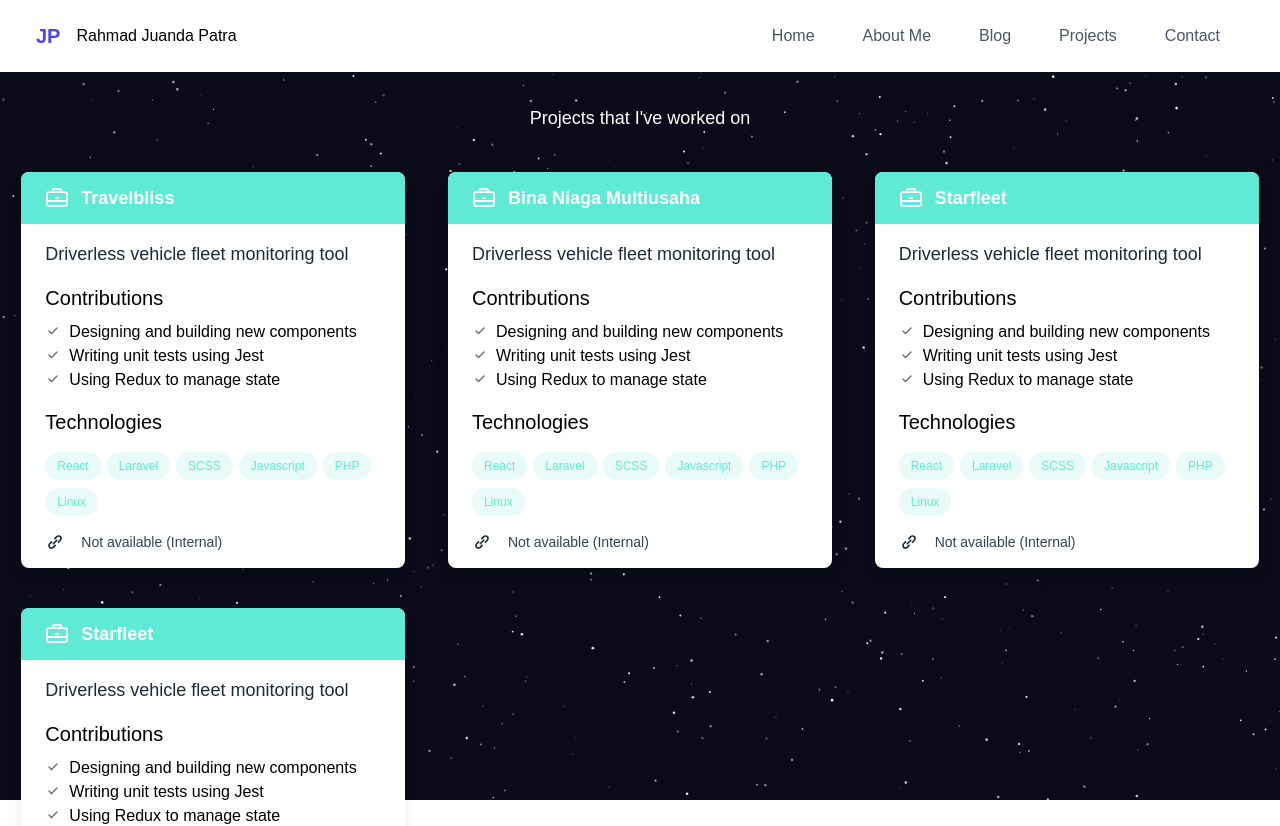
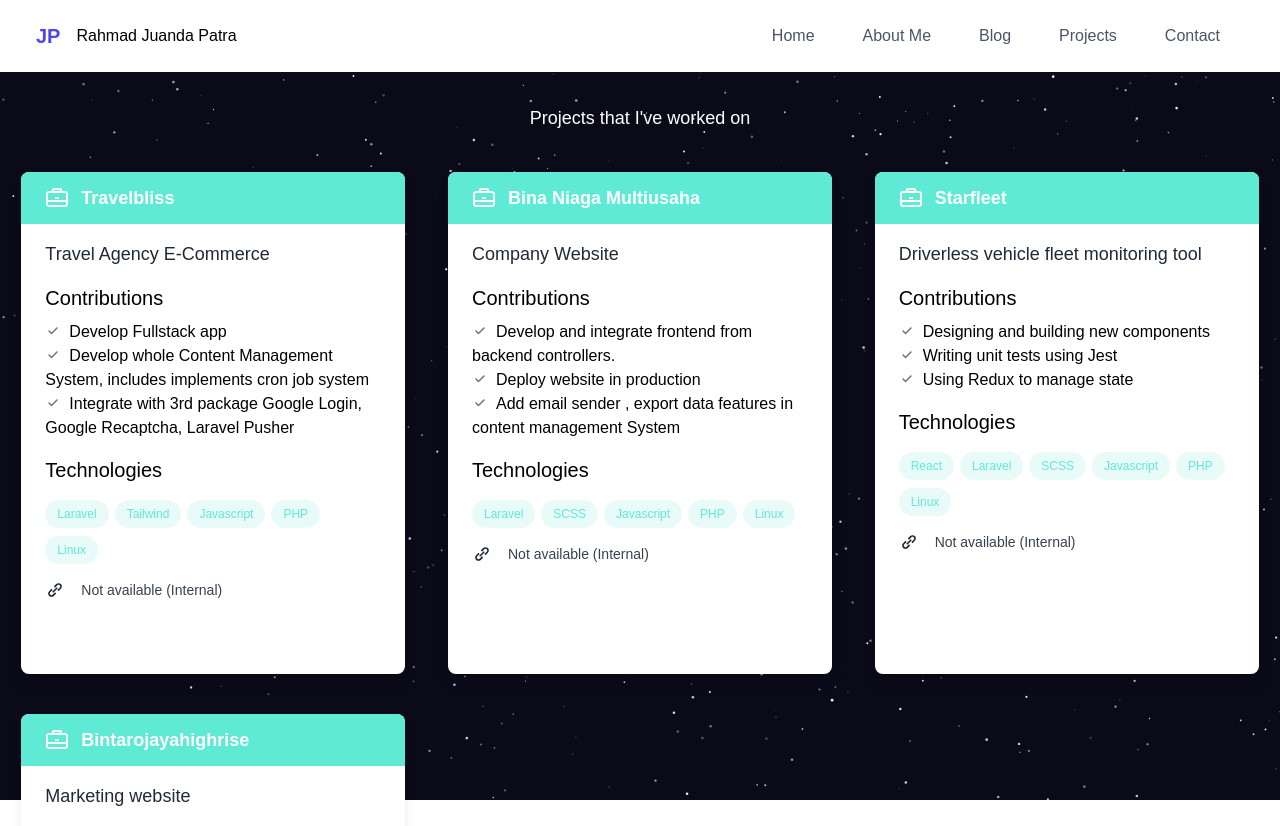
Before and after one commit to JuandaPatra/new-portofolio, a React (Create React App) app: page /project in a window 1280 px wide. Shown: the top 826 px of the page. Built offline with nearby package versions, Linux system fonts and the light colour scheme.

Commit message:
update portfolio

```diff
--- a/src/pages/contact/index.jsx
+++ b/src/pages/contact/index.jsx
@@ -69,6 +69,7 @@ function Contact() {
                 <input
                   id="1"
                   type="text"
+                  placeholder='input your name'
                   value={state.name} onChange={(e)=>namehandleChange(e)}
                   class="peer h-10 w-full rounded-md bg-gray-50 px-4 font-thin outline-none drop-shadow-sm transition-all duration-200 ease-in-out focus:bg-white focus:ring-2 focus:ring-blue-400"
                 />
@@ -85,6 +86,7 @@ function Contact() {
                 <input
                   id="1"
                   type="email"
+                  placeholder='input your email'
                   value={state.email} onChange={(e)=>emailhandleChange(e)}
                   class="peer h-10 w-full rounded-md bg-gray-50 px-4 font-thin outline-none drop-shadow-sm transition-all duration-200 ease-in-out focus:bg-white focus:ring-2 focus:ring-blue-400"
                 />
@@ -102,6 +104,7 @@ function Contact() {
                 id="1"
                 cols="30"
                 rows="10"
+                placeholder='write your messages'
                 value={state.message} onChange={(e)=>messagehandleChange(e)}
                 className="w-full lg:w-[98%] rounded-md bg-gray-50 px-4 font-thin outline-none drop-shadow-sm transition-all duration-200 ease-in-out focus:bg-white focus:ring-2 focus:ring-blue-400"
               ></textarea>
--- a/src/pages/project/index.jsx
+++ b/src/pages/project/index.jsx
@@ -1,11 +1,12 @@
 function Project() {
   return (
     <>
-      <h3 className="text-white text-center text-lg mb-5 lg:mb-10" >Projects that I've worked on</h3>
+      <h3 className="text-white text-center text-lg mb-5 lg:mb-10">
+        Projects that I've worked on
+      </h3>
 
       <div className=" px-3 lg:px-0 ">
         <div className="flex flex-row flex-wrap">
-
           <div className="basis-full md:basis-1/2 lg:basis-1/3 mb-10 ">
             <div class="group max-w-sm w-full lg:w-96 mx-auto overflow-hidden bg-white rounded-lg shadow-lg dark:bg-gray-800">
               <div class="flex items-center px-6 py-3  bg-teal-300 dark:bg-white">
@@ -26,12 +27,11 @@ function Project() {
                   Travelbliss
                 </div>
               </div>
-              <div class="px-6 py-4">
+              <div class="px-6 py-4 h-[450px]">
                 <h1 class="text-lg text-gray-800 dark:text-white flex">
-                  Driverless vehicle fleet monitoring tool
+                  Travel Agency E-Commerce
                 </h1>
                 <h3 class="mt-4 mb-2 dark:text-gray-100 text-xl">
-
                   Contributions
                 </h3>
                 <div class="grid">
@@ -49,7 +49,7 @@ function Project() {
                         <path d="M20 6L9 17l-5-5"></path>
                       </svg>
                     </span>
-                    Designing and building new components
+                    Develop Fullstack app
                   </div>
                   <div class="dark:text-gray-400">
                     <span class="text-gray-500 dark:text-gray-50 w-4 h-4 mr-2 rounded-full inline-flex items-center justify-center">
@@ -65,7 +65,8 @@ function Project() {
                         <path d="M20 6L9 17l-5-5"></path>
                       </svg>
                     </span>
-                    Writing unit tests using Jest
+                    Develop whole Content Management System, includes implements
+                    cron job system
                   </div>
                   <div class="dark:text-gray-400">
                     <span class="text-gray-500 dark:text-gray-50 w-4 h-4 mr-2 rounded-full inline-flex items-center justify-center">
@@ -81,7 +82,8 @@ function Project() {
                         <path d="M20 6L9 17l-5-5"></path>
                       </svg>
                     </span>
-                    Using Redux to manage state
+                    Integrate with 3rd package Google Login, Google Recaptcha,
+                    Laravel Pusher
                   </div>
                 </div>
                 <h3 class="mt-4 mb-2 dark:text-gray-100 text-xl">
@@ -94,17 +96,12 @@ function Project() {
                 >
                   <li className="mr-1.5 mt-2">
                     <div className="flex items-center rounded-full bg-teal-400/10 px-3 py-1 text-xs font-medium leading-5 text-teal-300 ">
-                        React
-                      </div>
-                    </li>
-                    <li className="mr-1.5 mt-2">
-                      <div className="flex items-center rounded-full bg-teal-400/10 px-3 py-1 text-xs font-medium leading-5 text-teal-300 ">
                       Laravel
                     </div>
                   </li>
                   <li className="mr-1.5 mt-2">
                     <div className="flex items-center rounded-full bg-teal-400/10 px-3 py-1 text-xs font-medium leading-5 text-teal-300 ">
-                        SCSS
+                      Tailwind
                     </div>
                   </li>
                   <li className="mr-1.5 mt-2">
@@ -122,7 +119,6 @@ function Project() {
                       Linux
                     </div>
                   </li>
-
                 </ul>
                 <div class="flex items-center mt-4 text-gray-700 dark:text-gray-200">
                   <a class="mr-2 text-gray-800 cursor-pointer dark:text-gray-400 hover:text-gray-700 dark:hover:text-gray-300">
@@ -165,9 +161,9 @@ function Project() {
                   Bina Niaga Multiusaha
                 </div>
               </div>
-              <div class="px-6 py-4">
+              <div class="px-6 py-4 h-[450px]">
                 <h1 class="text-lg text-gray-800 dark:text-white flex">
-                  Driverless vehicle fleet monitoring tool
+                  Company Website
                 </h1>
                 <h3 class="mt-4 mb-2 dark:text-gray-100 text-xl">
                   Contributions
@@ -187,7 +183,7 @@ function Project() {
                         <path d="M20 6L9 17l-5-5"></path>
                       </svg>
                     </span>
-                    Designing and building new components
+                    Develop and integrate frontend from backend controllers.
                   </div>
                   <div class="dark:text-gray-400">
                     <span class="text-gray-500 dark:text-gray-50 w-4 h-4 mr-2 rounded-full inline-flex items-center justify-center">
@@ -203,7 +199,7 @@ function Project() {
                         <path d="M20 6L9 17l-5-5"></path>
                       </svg>
                     </span>
-                    Writing unit tests using Jest
+                    Deploy website in production
                   </div>
                   <div class="dark:text-gray-400">
                     <span class="text-gray-500 dark:text-gray-50 w-4 h-4 mr-2 rounded-full inline-flex items-center justify-center">
@@ -219,7 +215,8 @@ function Project() {
                         <path d="M20 6L9 17l-5-5"></path>
                       </svg>
                     </span>
-                    Using Redux to manage state
+                    Add email sender , export data features in content
+                    management System
                   </div>
                 </div>
                 <h3 class="mt-4 mb-2 dark:text-gray-100 text-xl">
@@ -230,11 +227,6 @@ function Project() {
                   className="mt-2 flex flex-wrap"
                   aria-label="Technologies used"
                 >
-                    <li className="mr-1.5 mt-2">
-                      <div className="flex items-center rounded-full bg-teal-400/10 px-3 py-1 text-xs font-medium leading-5 text-teal-300 ">
-                        React
-                      </div>
-                    </li>
                   <li className="mr-1.5 mt-2">
                     <div className="flex items-center rounded-full bg-teal-400/10 px-3 py-1 text-xs font-medium leading-5 text-teal-300 ">
                       Laravel
@@ -260,7 +252,6 @@ function Project() {
                       Linux
                     </div>
                   </li>
-
                 </ul>
                 <div class="flex items-center mt-4 text-gray-700 dark:text-gray-200">
                   <a class="mr-2 text-gray-800 cursor-pointer dark:text-gray-400 hover:text-gray-700 dark:hover:text-gray-300">
@@ -302,7 +293,7 @@ function Project() {
                   Starfleet
                 </div>
               </div>
-              <div class="px-6 py-4">
+              <div class="px-6 py-4 h-[450px]">
                 <h1 class="text-lg text-gray-800 dark:text-white flex">
                   Driverless vehicle fleet monitoring tool
                 </h1>
@@ -398,7 +389,6 @@ function Project() {
                       Linux
                     </div>
                   </li>
-
                 </ul>
                 <div class="flex items-center mt-4 text-gray-700 dark:text-gray-200">
                   <a class="mr-2 text-gray-800 cursor-pointer dark:text-gray-400 hover:text-gray-700 dark:hover:text-gray-300">
@@ -437,12 +427,12 @@ function Project() {
                   ></path>
                 </svg>
                 <div class="mx-3 text-lg font-semibold text-white dark:text-gray-800">
-                  Starfleet
+                  Bintarojayahighrise
                 </div>
               </div>
-              <div class="px-6 py-4">
+              <div class="px-6 py-4 h-[450px]">
                 <h1 class="text-lg text-gray-800 dark:text-white flex">
-                  Driverless vehicle fleet monitoring tool
+                  Marketing website
                 </h1>
                 <h3 class="mt-4 mb-2 dark:text-gray-100 text-xl">
                   {" "}
@@ -463,7 +453,7 @@ function Project() {
                         <path d="M20 6L9 17l-5-5"></path>
                       </svg>
                     </span>
-                    Designing and building new components
+                    Maintaining anchestor code
                   </div>
                   <div class="dark:text-gray-400">
                     <span class="text-gray-500 dark:text-gray-50 w-4 h-4 mr-2 rounded-full inline-flex items-center justify-center">
@@ -479,7 +469,7 @@ function Project() {
                         <path d="M20 6L9 17l-5-5"></path>
                       </svg>
                     </span>
-                    Writing unit tests using Jest
+                    Add styling css based on new design
                   </div>
                   <div class="dark:text-gray-400">
                     <span class="text-gray-500 dark:text-gray-50 w-4 h-4 mr-2 rounded-full inline-flex items-center justify-center">
@@ -495,7 +485,7 @@ function Project() {
                         <path d="M20 6L9 17l-5-5"></path>
                       </svg>
                     </span>
-                    Using Redux to manage state
+                    Create and develop new pages
                   </div>
                 </div>
                 <h3 class="mt-4 mb-2 dark:text-gray-100 text-xl">
@@ -508,7 +498,7 @@ function Project() {
                 >
                   <li className="mr-1.5 mt-2">
                     <div className="flex items-center rounded-full bg-teal-400/10 px-3 py-1 text-xs font-medium leading-5 text-teal-300 ">
-                        React
+                      JQuery
                     </div>
                   </li>
                   <li className="mr-1.5 mt-2">
@@ -536,7 +526,6 @@ function Project() {
                       Linux
                     </div>
                   </li>
-
                 </ul>
                 <div class="flex items-center mt-4 text-gray-700 dark:text-gray-200">
                   <a class="mr-2 text-gray-800 cursor-pointer dark:text-gray-400 hover:text-gray-700 dark:hover:text-gray-300">
@@ -558,7 +547,6 @@ function Project() {
               </div>
             </div>
           </div>
-
         </div>
       </div>
     </>
```
Lines whose indentation alone changed are shown as unchanged.
